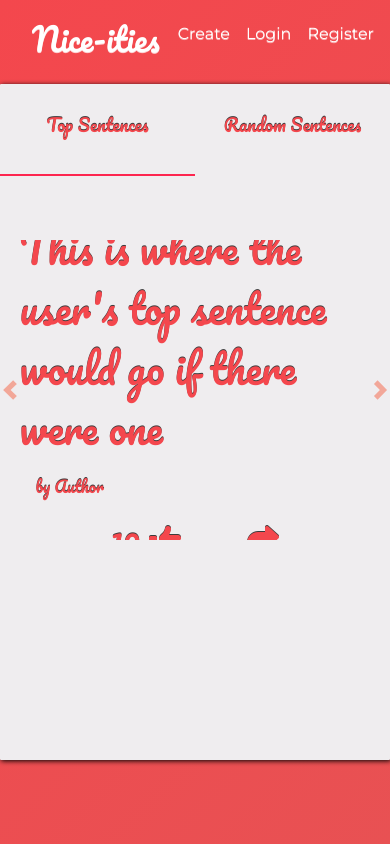
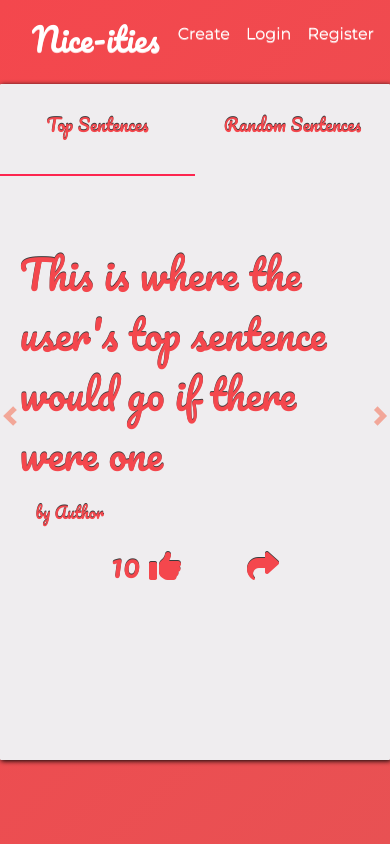
Before and after one commit to Whishes/project-2-flask-app, a Flask app: page / in a window 390 px wide. Run offline with Flask 2, Linux system fonts and the light colour scheme; some libraries are stand-ins or nearby versions.

Commit message:
Hopeful fix for index card-content having a weird cutoff on actual mobiles (not present on Chrome's dev responsive stuff)

```diff
--- a/static/css/styles.css
+++ b/static/css/styles.css
@@ -31,6 +31,7 @@ body {
     background: linear-gradient(135deg, rgba(244,71,77,1) 0%,rgba(232,81,83,1) 100%); /* W3C, IE10+, FF16+, Chrome26+, Opera12+, Safari7+ */
     filter: progid:DXImageTransform.Microsoft.gradient( startColorstr='#f4474d', endColorstr='#e85153',GradientType=1 ); /* IE6-9 fallback on horizontal gradient */
 
+    overflow: auto;
 }
 
 a {
@@ -270,7 +271,7 @@ select:focus {
     .tabs [class*=" tab"] [type="radio"] + div {
       display: block;
       opacity: 0;
-      padding: 2rem 0;
+      /* padding: 2rem 0; */
       width: 90%;
       -webkit-transition: all 0.3s ease-in-out;
       -moz-transition: all 0.3s ease-in-out;
@@ -290,8 +291,13 @@ select:focus {
       margin-left: -100%;
     }
 
+    .tab-2 {
+        height: 600px;
+    }
+
 .card-content {
-    margin-top: 2em;
+    /*margin-top: 2em;*/
+    height:80%;
 }
     .carousel-control-next {
         height:100%;
@@ -311,7 +317,7 @@ select:focus {
 #carouselExampleControls {
     display: grid;
     grid-template-columns: 5% 90% 5%;
-    height: 300px;
+    height: 100%;
 }
 
 .carousel-item {
@@ -379,4 +385,14 @@ footer {
   #card-top > h1 {
     font-size: 5em;
 }
+
+    .card-content {
+        display: flex;
+        align-items: center;
+        justify-content: center;
+    }
+
+    .tab-2 {
+        height: 700px;
+    }
 }
```
